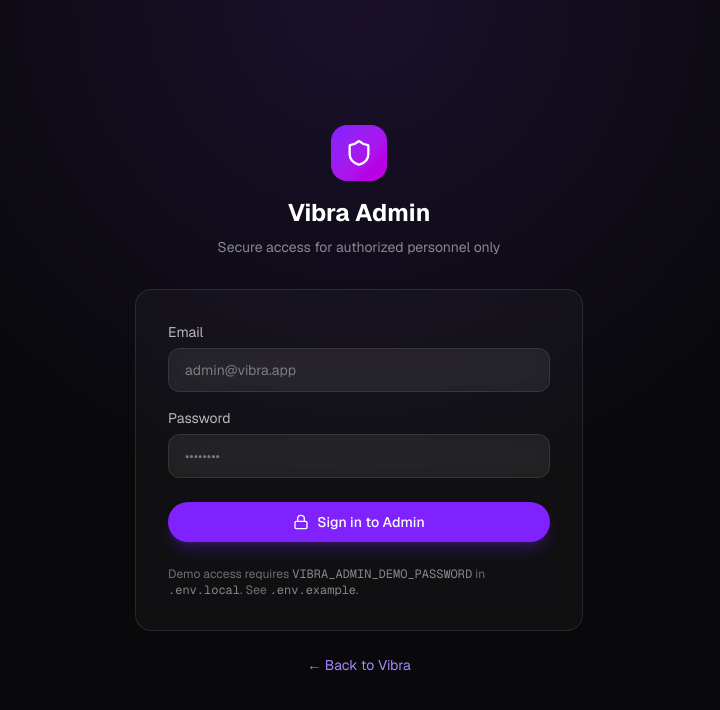
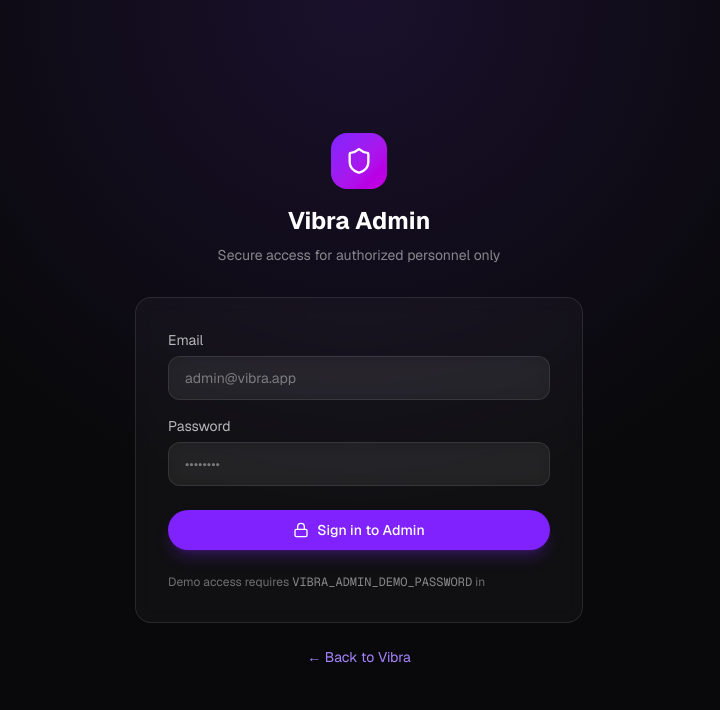
Before and after one commit to ZeoFex/Vibra, a Next.js app: page /admin/login in a window 1280 px wide. Shown: the top 710 px of the page, without its empty margins (281-1001 px from the left). Built offline with nearby package versions, Linux system fonts and the light colour scheme.

Commit message:
Remove demo access instructions from login page
Removed demo access instructions from the login page.

```diff
--- a/app/admin/login/page.tsx
+++ b/app/admin/login/page.tsx
@@ -60,8 +60,7 @@ export default function AdminLoginPage() {
 
           <p className="mt-6 text-xs text-white/40">
             Demo access requires <code className="text-white/50">VIBRA_ADMIN_DEMO_PASSWORD</code> in{" "}
-            <code className="text-white/50">.env.local</code>. See <code className="text-white/50">.env.example</code>.
-          </p>
+           </p>
         </form>
 
         <p className="mt-6 text-center text-sm text-white/40">
```
